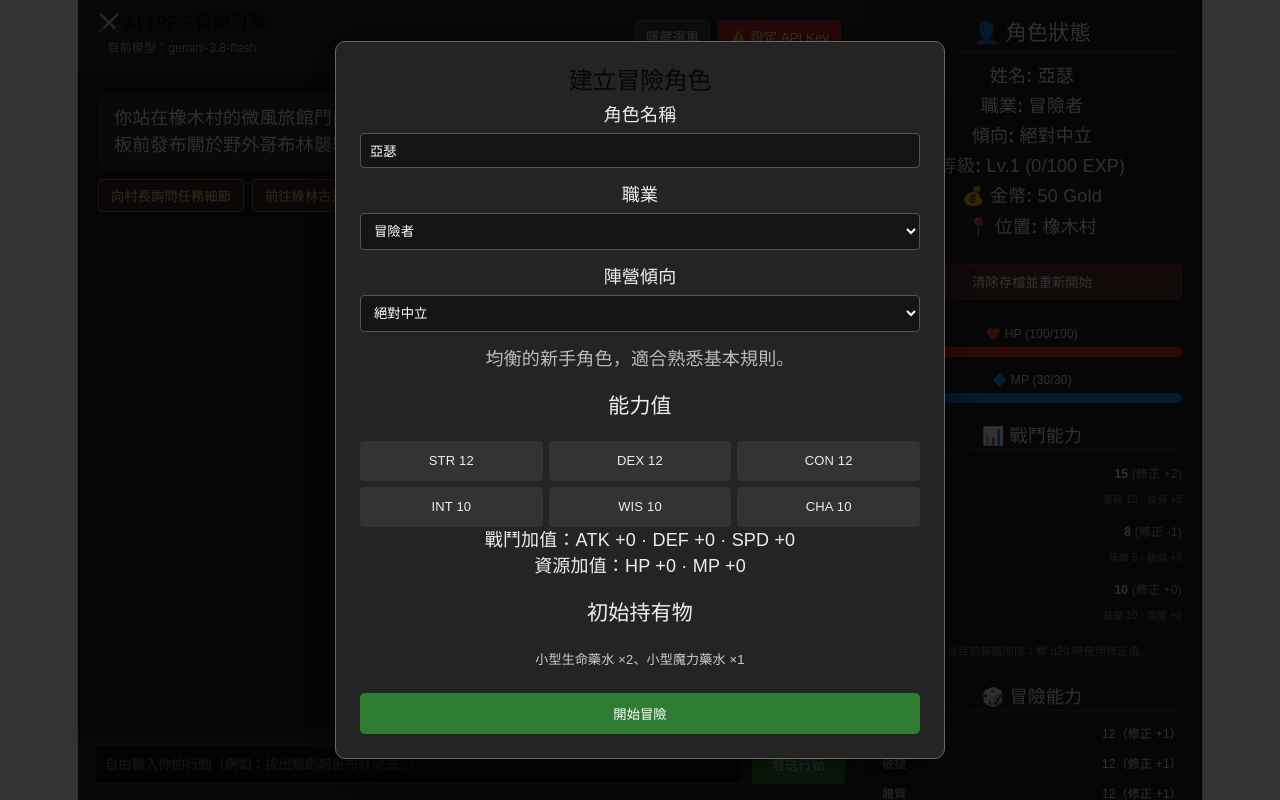
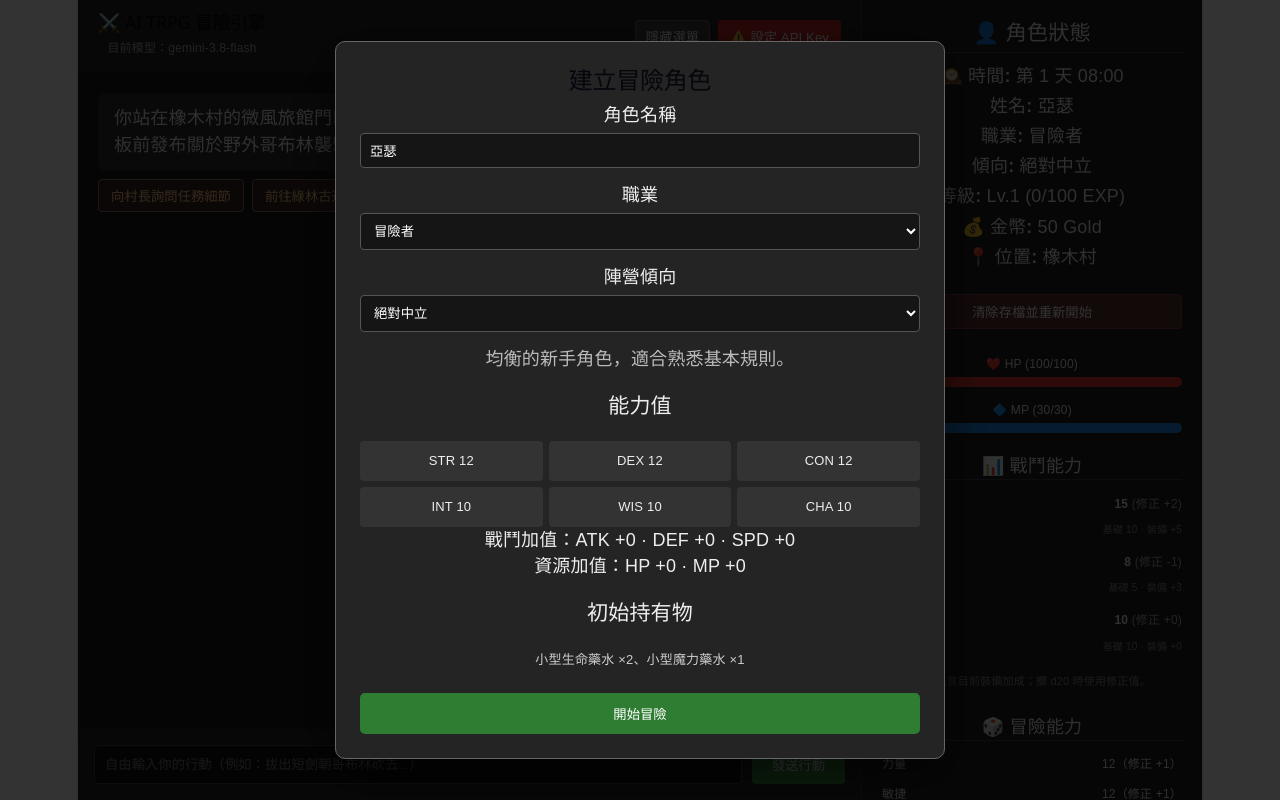
Before and after one commit to AndrewYa66/adventure-simulator, a React (Vite) app: page / in a window 1280 px wide. Built offline with nearby package versions, Linux system fonts and the light colour scheme.

Commit message:
feat: implement game time system with fixed action durations and HUD display

```diff
--- a/src/App.tsx
+++ b/src/App.tsx
@@ -17,6 +17,7 @@ import { CharacterSetup } from './components/CharacterSetup';
 import { createInitialPlayer } from './utils/playerInit';
 import { isSelfDamageIntent, parseExplicitSelfDamage, unsupportedInventoryItemRequested } from './utils/playerActionIntent';
 import { buyItem, purchaseService, sellItem } from './utils/tradeRules';
+import { advanceGameTime, formatGameTime } from './utils/gameTime';
 import type { CharacterAlignment } from './types/game';
 
 function withNpcHp(player: PlayerState, npcId: string, currentHp: number, isDead = false): PlayerState {
@@ -61,7 +62,7 @@ function createRestoreNotice(player: PlayerState, savedAt: number, messageCount:
   const inventory = player.inventory.map((entry) => `${getItemById(entry.itemId)?.name ?? entry.itemId} ×${entry.quantity}`);
   const lines = [
     `📦 遊戲快照已恢復（${new Date(savedAt).toLocaleString()}）`,
-    `地區：${map?.name ?? player.currentMapId}｜角色：${player.name} Lv.${player.level}｜HP ${player.hp}｜MP ${player.mp}｜金幣 ${player.gold}`,
+    `時間：${formatGameTime(player.gameTimeMinutes)}｜地區：${map?.name ?? player.currentMapId}｜角色：${player.name} Lv.${player.level}｜HP ${player.hp}｜MP ${player.mp}｜金幣 ${player.gold}`,
     `已恢復最近對話：${messageCount} 則`,
     `進行中任務：${activeQuests.length ? activeQuests.join('、') : '無'}`,
     `持有物：${inventory.length ? inventory.join('、') : '無'}`
@@ -154,7 +155,7 @@ export default function App() {
     const currentMap = getMapById(sourcePlayer.currentMapId);
     const destination = getMapById(mapId);
     if (!currentMap?.connectedMapIds.includes(mapId) || !destination || !canPlayerEnterMap(sourcePlayer, destination)) return null;
-    const nextPlayer = { ...sourcePlayer, previousMapId: sourcePlayer.currentMapId, currentMapId: destination.id, encounteredUnitId: undefined };
+    const nextPlayer = advanceGameTime({ ...sourcePlayer, previousMapId: sourcePlayer.currentMapId, currentMapId: destination.id, encounteredUnitId: undefined }, 'travel');
     return { player: nextPlayer, destination };
   };
 
@@ -175,7 +176,7 @@ export default function App() {
     if (!quest) return;
     const accepted = acceptQuest(player, quest);
     if (!accepted) return;
-    updatePlayer(accepted);
+    updatePlayer(advanceGameTime(accepted, 'dialogue'));
     setMessages((previous) => [...previous, {
       id: Date.now().toString(),
       sender: 'system',
@@ -187,7 +188,7 @@ export default function App() {
   const handleTurnInQuest = (questId: string) => {
     const quest = getQuestById(questId);
     if (!quest || !canTurnInQuest(player, quest)) return;
-    const nextPlayer = applyStateChanges(player, {
+    const nextPlayer = applyStateChanges(advanceGameTime(player, 'dialogue'), {
       storyText: '', suggestedActions: [], stateChanges: { questUpdates: [{ questId, status: 'completed' }] }
     }, 'game');
     updatePlayer(nextPlayer);
@@ -205,7 +206,7 @@ export default function App() {
       appendSystemMessage(`交易未完成：${result.reason}`);
       return;
     }
-    updatePlayer(result.player);
+    updatePlayer(advanceGameTime(result.player, 'trade'));
     appendSystemMessage(`向${shop.name}購買${item.name} ×${result.quantity}，支付 ${result.totalPrice} 金幣。`);
   };
 
@@ -218,7 +219,7 @@ export default function App() {
       appendSystemMessage(`交易未完成：${result.reason}`);
       return;
     }
-    updatePlayer(result.player);
+    updatePlayer(advanceGameTime(result.player, 'trade'));
     appendSystemMessage(`向${shop.name}出售${item.name} ×${result.quantity}，取得 ${result.totalPrice} 金幣。`);
   };
 
@@ -231,8 +232,8 @@ export default function App() {
       appendSystemMessage(`服務未完成：${result.reason}`);
       return;
     }
-    updatePlayer(result.player);
-    appendSystemMessage(`使用${service?.name ?? '服務'}，支付 ${result.totalPrice} 金幣，生命與魔力已恢復。服務時間將於時間系統實作後納入處理。`);
+    updatePlayer(advanceGameTime(result.player, 'rest'));
+    appendSystemMessage(`使用${service?.name ?? '服務'}，支付 ${result.totalPrice} 金幣，休息 8 小時後生命與魔力已恢復。`);
   };
 
   const handleEquipItem = (itemId: string) => {
@@ -241,7 +242,7 @@ export default function App() {
     if (!item || !owned || !canPlayerAct(player) || player.combat) return;
     const slot = item.type === 'weapon' ? 'weaponItemId' : item.type === 'armor' ? 'armorItemId' : item.type === 'accessory' ? 'accessoryItemId' : undefined;
     if (!slot) return;
-    updatePlayer({ ...player, equipped: { ...player.equipped, [slot]: itemId } });
+    updatePlayer(advanceGameTime({ ...player, equipped: { ...player.equipped, [slot]: itemId } }, 'quick'));
     appendSystemMessage(`已裝備${item.name}。`);
   };
 
@@ -275,7 +276,7 @@ export default function App() {
     const outOfCombat = { ...player };
     delete outOfCombat.combat;
     delete outOfCombat.encounteredUnitId;
-    updatePlayer(outOfCombat);
+    updatePlayer(advanceGameTime(outOfCombat, 'combatRound'));
     appendSystemMessage(`你與${combatUnit?.name ?? '敵人'}拉開距離，戰鬥結束。`);
   };
 
@@ -284,7 +285,7 @@ export default function App() {
     const unit = combat ? getWorldUnitById(combat.unitId) : undefined;
     if (!combat || !unit || sourcePlayer.isDead) return;
     if (isPlayerUnconscious(sourcePlayer)) {
-      const recovered = { ...sourcePlayer, statusEffects: sourcePlayer.statusEffects.filter((effect) => effect.id !== 'unconscious'), combat: { ...combat } };
+      const recovered = { ...advanceGameTime(sourcePlayer, 'combatRound'), statusEffects: sourcePlayer.statusEffects.filter((effect) => effect.id !== 'unconscious'), combat: { ...combat } };
       const enemyTurn = resolveEnemyTurn(recovered, combat, unit);
       updatePlayer(enemyTurn.player);
       appendSystemMessage(`你仍昏迷，失去本回合行動。\n${enemyTurn.text}`, [enemyTurn.check]);
@@ -310,7 +311,8 @@ export default function App() {
     const attackText = attackCheck.success
       ? `${skill?.name ?? '攻擊'}命中，對${unit.name}造成 ${damage} 點傷害。`
       : `${skill?.name ?? '攻擊'}未命中${unit.name}。`;
-    const actionPlayer = skill ? { ...sourcePlayer, mp: sourcePlayer.mp - skill.costMp } : sourcePlayer;
+    const timedPlayer = advanceGameTime(sourcePlayer, 'combatRound');
+    const actionPlayer = skill ? { ...timedPlayer, mp: timedPlayer.mp - skill.costMp } : timedPlayer;
     const combatActionPlayer = unit.kind === 'npc' ? withNpcHp(actionPlayer, unit.id, monsterHp, monsterHp <= 0) : actionPlayer;
 
     if (monsterHp <= 0 && unit.kind === 'monster') {
@@ -372,7 +374,7 @@ export default function App() {
         appendSystemMessage(`${skill.name}目前無法恢復 HP，沒有消耗 MP。`);
         return;
       }
-      const nextPlayer = applyStateChanges(player, {
+      const nextPlayer = applyStateChanges(advanceGameTime(player, 'quick'), {
         storyText: '', suggestedActions: [],
         stateChanges: { hpChange: restored, mpChange: -skill.costMp }
       }, 'game');
@@ -396,7 +398,7 @@ export default function App() {
       return;
     }
 
-    const next = applyStateChanges(player, {
+    const next = applyStateChanges(advanceGameTime(player, 'quick'), {
       storyText: '', suggestedActions: [],
       stateChanges: { hpChange: hpRestore, mpChange: mpRestore, removeItems: [{ itemId, quantity: 1 }] }
     }, 'game');
@@ -499,7 +501,7 @@ export default function App() {
     const explicitSelfDamage = parseExplicitSelfDamage(actionText);
     if (explicitSelfDamage !== undefined) {
       const actualDamage = Math.min(player.hp, explicitSelfDamage);
-      const nextPlayer = applyStateChanges(player, {
+      const nextPlayer = applyStateChanges(advanceGameTime(player, 'quick'), {
         storyText: '', suggestedActions: [], stateChanges: { hpChange: -actualDamage }
       }, 'game');
       updatePlayer(nextPlayer);
@@ -548,7 +550,7 @@ export default function App() {
         }]);
         return;
       }
-      updatePlayer(applyStateChanges(player, {
+      updatePlayer(applyStateChanges(advanceGameTime(player, 'quick'), {
         storyText: '', suggestedActions: [],
         stateChanges: { hpChange: restored, mpChange: -requestedSkill.costMp }
       }, 'game'));
@@ -651,7 +653,7 @@ export default function App() {
           ? undefined
           : aiResponse.travelRequest?.destinationMapId;
       const travel = requestedDestinationId ? movePlayerTo(requestedDestinationId, nextPlayer) : null;
-      if (travel) nextPlayer = travel.player;
+      nextPlayer = travel ? travel.player : advanceGameTime(nextPlayer, 'dialogue');
       updatePlayer(nextPlayer);
 
       const previousMap = getMapById(player.currentMapId);
--- a/src/components/PlayerHUD.tsx
+++ b/src/components/PlayerHUD.tsx
@@ -4,6 +4,7 @@ import { canPlayerEnterMap, getCharacterClassById, getItemById, getMapById, getN
 import { getPlayerStatBreakdown, STAT_LABELS } from '../utils/gameChecks';
 import { canAcceptQuest, canTurnInQuest } from '../utils/questRules';
 import { canPlayerAct, isPlayerUnconscious } from '../utils/playerStatus';
+import { formatGameTime } from '../utils/gameTime';
 
 interface PlayerHUDProps {
   player: PlayerState;
@@ -43,6 +44,7 @@ export const PlayerHUD: React.FC<PlayerHUDProps> = ({ player, onReset, storageWa
     <aside id="player-sidebar" aria-label="玩家選單" style={{ width: '300px', minHeight: 0, overflowY: 'auto', backgroundColor: '#212121', padding: '20px', display: 'flex', flexDirection: 'column', gap: '20px' }}>
       <div>
         <h3 style={{ margin: '0 0 10px 0', borderBottom: '1px solid #444', paddingBottom: '6px' }}>👤 角色狀態</h3>
+        <p style={{ margin: '4px 0' }}><strong>🕰️ 時間:</strong> {formatGameTime(player.gameTimeMinutes)}</p>
         <p style={{ margin: '4px 0' }}><strong>姓名:</strong> {player.name}</p>
         <p style={{ margin: '4px 0' }}><strong>職業:</strong> {getCharacterClassById(player.classId)?.name ?? player.classId}</p>
         <p style={{ margin: '4px 0' }}><strong>傾向:</strong> {player.alignment}</p>
--- a/src/services/aiService.ts
+++ b/src/services/aiService.ts
@@ -4,6 +4,7 @@ import { canPlayerEnterMap, getItemById, getMapById, getNpcCategoryById, getWorl
 import { canAcceptQuest, canTurnInQuest } from '../utils/questRules';
 import { getPlayerWorldUnit } from '../utils/worldUnits';
 import { resolveExplicitTravelIntent, storyClaimsPlayerMoved } from '../utils/travelIntent';
+import { formatGameTime } from '../utils/gameTime';
 
 const isRecord = (value: unknown): value is Record<string, unknown> =>
   typeof value === 'object' && value !== null && !Array.isArray(value);
@@ -201,6 +202,7 @@ export async function sendPlayerAction(
 - 能力值：${JSON.stringify(playerState.abilities)}（檢定須選最相關欄位）
 - HP: ${playerState.hp} | MP: ${playerState.mp} | 金幣: ${playerState.gold}
 - 生命狀態: ${playerState.isDead ? '死亡；冒險已結束' : playerState.statusEffects.some((effect) => effect.id === 'unconscious') ? '昏迷；無法採取行動' : '存活'}
+- 遊戲時間: ${formatGameTime(playerState.gameTimeMinutes)}（本回合行動前；時間由遊戲依行動類型推進，敘事中的時刻與晝夜須與此一致，不可自行跳過時間）
 - 當前地區: ${currentMap?.name ?? playerState.currentMapId} (${playerState.currentMapId})
 - 可前往的相鄰地區（只可選這些 ID）: ${JSON.stringify(availableDestinations)}
 - 當前地區在場 NPC 及數值: ${JSON.stringify(presentNpcs)}
--- a/src/types/game.ts
+++ b/src/types/game.ts
@@ -241,6 +241,8 @@ export interface PlayerState {
   transactionHistory: TransactionRecord[];
   currentMapId: string;
   previousMapId?: string;
+  /** 遊戲時鐘：自世界開始經過的分鐘數，只依行動類型固定耗時推進；O37 拆分世界存檔後移至世界層。 */
+  gameTimeMinutes: number;
 
   // 背包建議儲存 itemId 與 quantity，其餘詳細說明向靜態資料庫查詢
   inventory: {
--- /dev/null
+++ b/src/utils/gameTime.ts
@@ -0,0 +1,38 @@
+import type { PlayerState } from '../types/game';
+
+const MINUTES_PER_DAY = 24 * 60;
+
+/** 新世界起始時間：第 1 天 08:00（以自世界開始經過的分鐘數保存）。 */
+export const GAME_START_MINUTES = 8 * 60;
+
+/** 依「已確認的設計決策」：每種行動固定耗時（分鐘），不由 AI 決定。 */
+export const ACTION_DURATIONS = {
+  dialogue: 10,
+  trade: 10,
+  travel: 120,
+  rest: 480,
+  combatRound: 1,
+  quick: 1
+} as const;
+
+export type TimedAction = keyof typeof ACTION_DURATIONS;
+
+export function isValidGameTime(value: unknown): value is number {
+  return Number.isSafeInteger(value) && (value as number) >= 0;
+}
+
+export function advanceGameTime(player: PlayerState, action: TimedAction): PlayerState {
+  return { ...player, gameTimeMinutes: player.gameTimeMinutes + ACTION_DURATIONS[action] };
+}
+
+export function getGameDay(minutes: number): number {
+  return Math.floor(minutes / MINUTES_PER_DAY) + 1;
+}
+
+/** 例如「第 1 天 08:00」。 */
+export function formatGameTime(minutes: number): string {
+  const minuteOfDay = minutes % MINUTES_PER_DAY;
+  const hh = String(Math.floor(minuteOfDay / 60)).padStart(2, '0');
+  const mm = String(minuteOfDay % 60).padStart(2, '0');
+  return `第 ${getGameDay(minutes)} 天 ${hh}:${mm}`;
+}
--- a/src/utils/playerInit.ts
+++ b/src/utils/playerInit.ts
@@ -1,5 +1,6 @@
 import type { CharacterAlignment, PlayerState } from '../types/game';
 import { createDefaultNpcWorldState, getCharacterClassById, getPlayerResourceCaps, npcsDatabase, PLAYER_UNIT_ID } from '../data/staticData';
+import { GAME_START_MINUTES } from './gameTime';
 
 /** 建立預設新玩家存檔 */
 export const createInitialPlayer = (
@@ -28,6 +29,7 @@ export const createInitialPlayer = (
     npcStates: Object.fromEntries(npcsDatabase.map((npc) => [npc.id, createDefaultNpcWorldState(npc)])),
     transactionHistory: [],
     currentMapId: 'MAP-001',
+    gameTimeMinutes: GAME_START_MINUTES,
     inventory: characterClass.startingItems.map((entry) => ({ ...entry })),
     equipped: { ...characterClass.startingEquipment },
     storyFlags: {},
--- a/src/utils/playerStorage.ts
+++ b/src/utils/playerStorage.ts
@@ -1,6 +1,7 @@
 import type { GameSession, PlayerState, StoryMessage } from '../types/game';
 import { createDefaultNpcWorldState, getCharacterClassById, getItemById, getMapById, getPlayerResourceCaps, getQuestById, getWorldUnitById, npcsDatabase, PLAYER_UNIT_ID } from '../data/staticData';
 import { createInitialPlayer } from './playerInit';
+import { GAME_START_MINUTES, isValidGameTime } from './gameTime';
 
 const PLAYER_STORAGE_KEY = 'TRPG_PLAYER_STATE';
 const SESSION_STORAGE_KEY = 'TRPG_GAME_SESSION';
@@ -169,6 +170,7 @@ export function normalizePlayerState(value: unknown): PlayerState | null {
     transactionHistory,
     currentMapId: value.currentMapId,
     ...(previousMapId ? { previousMapId } : {}),
+    gameTimeMinutes: isValidGameTime(value.gameTimeMinutes) ? value.gameTimeMinutes : GAME_START_MINUTES,
     inventory,
     equipped,
     storyFlags: value.storyFlags as Record<string, boolean>,
```
Also changed, not shown: 2 other files (tests, documents, lock files or other folders).
